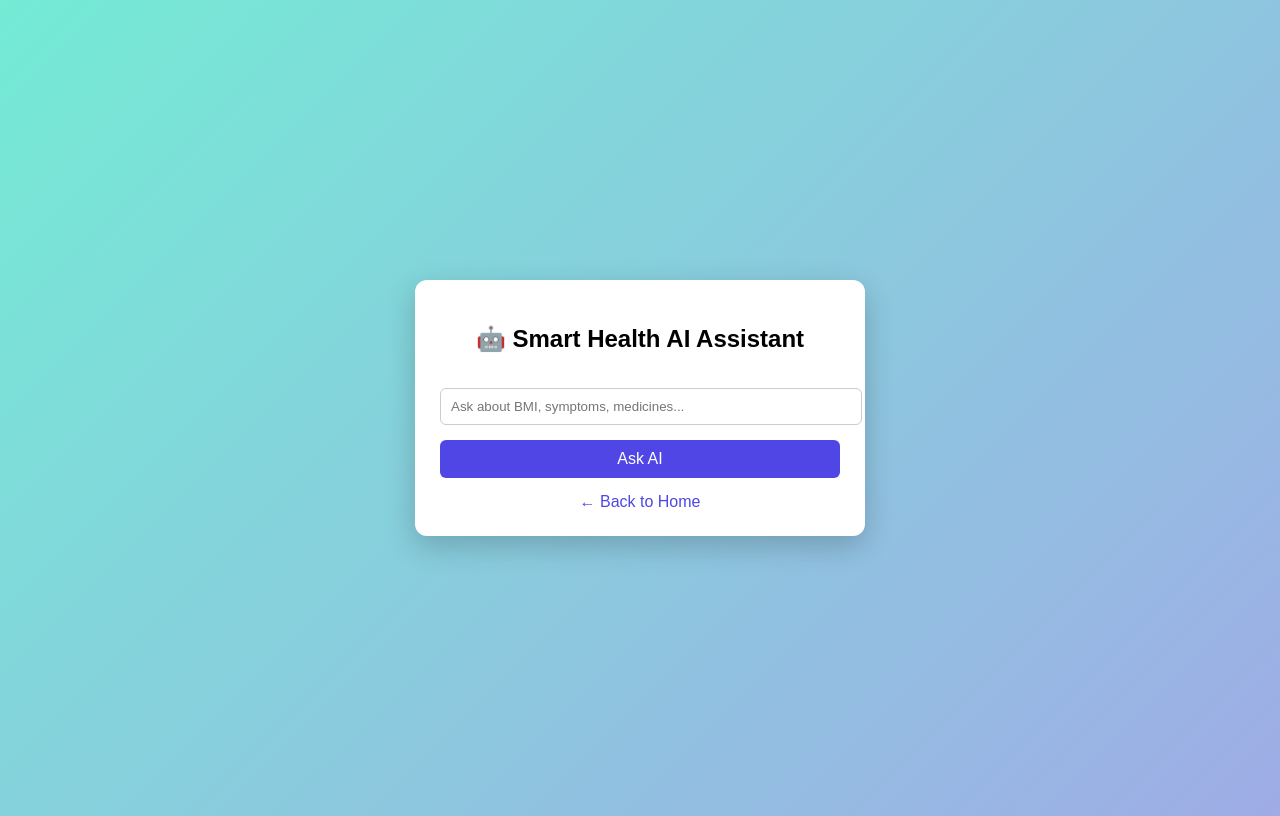
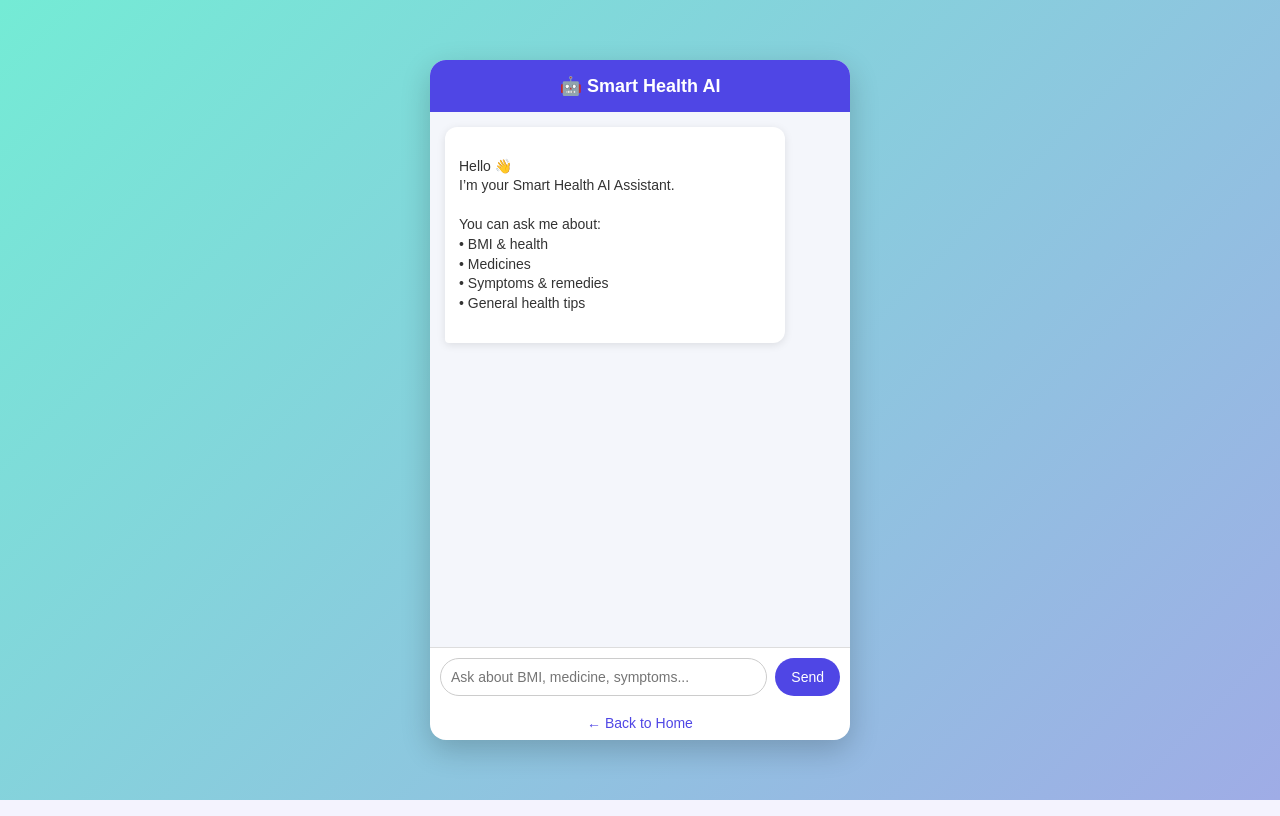
Before and after one commit to sanaayisha659-netizen/smart-health-assistant, a Flask app: page /ai in a window 1280 px wide. Run offline with Flask 3, Linux system fonts and the light colour scheme.

Commit message:
Update ai.html

```diff
--- a/templates/ai.html
+++ b/templates/ai.html
@@ -2,87 +2,153 @@
 <html lang="en">
 <head>
     <meta charset="UTF-8">
-    <title>Smart Health AI Assistant</title>
+    <title>Smart Health AI Chatbot</title>
+    <meta name="viewport" content="width=device-width, initial-scale=1.0">
 
     <style>
         body {
+            margin: 0;
             font-family: Arial, sans-serif;
             background: linear-gradient(135deg, #74ebd5, #9face6);
-            min-height: 100vh;
             display: flex;
+            justify-content: center;
             align-items: center;
-            justify-content: center;
+            height: 100vh;
         }
 
-        .box {
-            background: white;
-            width: 400px;
-            padding: 25px;
-            border-radius: 12px;
+        .chat-container {
+            width: 100%;
+            max-width: 420px;
+            height: 85vh;
+            background: #fff;
+            border-radius: 16px;
             box-shadow: 0 10px 30px rgba(0,0,0,0.2);
-            text-align: center;
+            display: flex;
+            flex-direction: column;
+            overflow: hidden;
         }
 
-        input {
-            width: 100%;
-            padding: 10px;
-            margin-top: 15px;
-            border-radius: 6px;
-            border: 1px solid #ccc;
+        .chat-header {
+            background: #4f46e5;
+            color: white;
+            padding: 15px;
+            text-align: center;
+            font-size: 18px;
+            font-weight: bold;
         }
 
-        button {
-            margin-top: 15px;
+        .chat-messages {
+            flex: 1;
+            padding: 15px;
+            overflow-y: auto;
+            background: #f4f6fb;
+        }
+
+        .message {
+            margin-bottom: 12px;
+            max-width: 80%;
+            padding: 10px 14px;
+            border-radius: 12px;
+            font-size: 14px;
+            line-height: 1.4;
+        }
+
+        .user {
+            background: #4f46e5;
+            color: white;
+            align-self: flex-end;
+            border-bottom-right-radius: 4px;
+        }
+
+        .bot {
+            background: white;
+            color: #333;
+            align-self: flex-start;
+            border-bottom-left-radius: 4px;
+            box-shadow: 0 2px 8px rgba(0,0,0,0.1);
+            white-space: pre-wrap;
+        }
+
+        .chat-input {
+            display: flex;
             padding: 10px;
-            width: 100%;
+            border-top: 1px solid #ddd;
+        }
+
+        .chat-input input {
+            flex: 1;
+            padding: 10px;
+            border-radius: 20px;
+            border: 1px solid #ccc;
+            outline: none;
+            font-size: 14px;
+        }
+
+        .chat-input button {
+            margin-left: 8px;
+            padding: 10px 16px;
+            border-radius: 20px;
             border: none;
             background: #4f46e5;
             color: white;
-            border-radius: 6px;
-            font-size: 16px;
             cursor: pointer;
+            font-size: 14px;
         }
 
-        button:hover {
+        .chat-input button:hover {
             background: #4338ca;
         }
 
-        pre {
-            text-align: left;
-            background: #f4f4f4;
-            padding: 15px;
-            margin-top: 20px;
-            border-radius: 6px;
-            white-space: pre-wrap;
+        .back {
+            text-align: center;
+            padding: 8px;
         }
 
-        a {
-            display: block;
-            margin-top: 15px;
+        .back a {
+            text-decoration: none;
             color: #4f46e5;
-            text-decoration: none;
+            font-size: 14px;
         }
     </style>
 </head>
-
 <body>
 
-<div class="box">
-    <h2>🤖 Smart Health AI Assistant</h2>
+<div class="chat-container">
+    <div class="chat-header">
+        🤖 Smart Health AI
+    </div>
 
-    <form method="POST">
-        <input type="text"
-               name="query"
-               placeholder="Ask about BMI, symptoms, medicines..."
-               required>
-        <button type="submit">Ask AI</button>
+    <div class="chat-messages">
+        <div class="message bot">
+Hello 👋
+I’m your Smart Health AI Assistant.
+
+You can ask me about:
+• BMI & health
+• Medicines
+• Symptoms & remedies
+• General health tips
+        </div>
+
+        {% if response %}
+        <div class="message user">
+            {{ request.form.query }}
+        </div>
+
+        <div class="message bot">
+            {{ response }}
+        </div>
+        {% endif %}
+    </div>
+
+    <form method="POST" class="chat-input">
+        <input type="text" name="query" placeholder="Ask about BMI, medicine, symptoms..." required>
+        <button type="submit">Send</button>
     </form>
 
-    {% if response %}
-        <pre>{{ response }}</pre>
-    {% endif %}
-
-    <a href="/">← Back to Home</a>
+    <div class="back">
+        <a href="/">← Back to Home</a>
+    </div>
 </div>
 
 </body>
```
